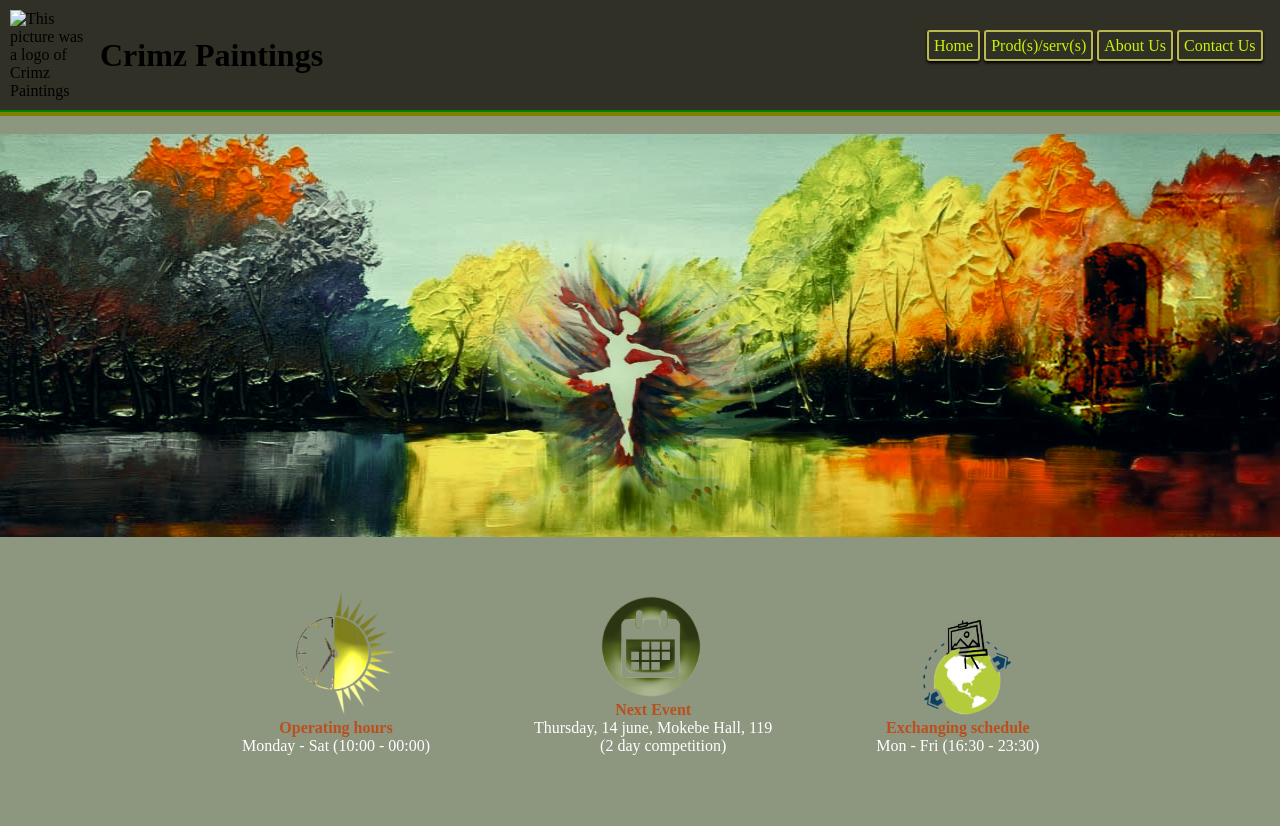
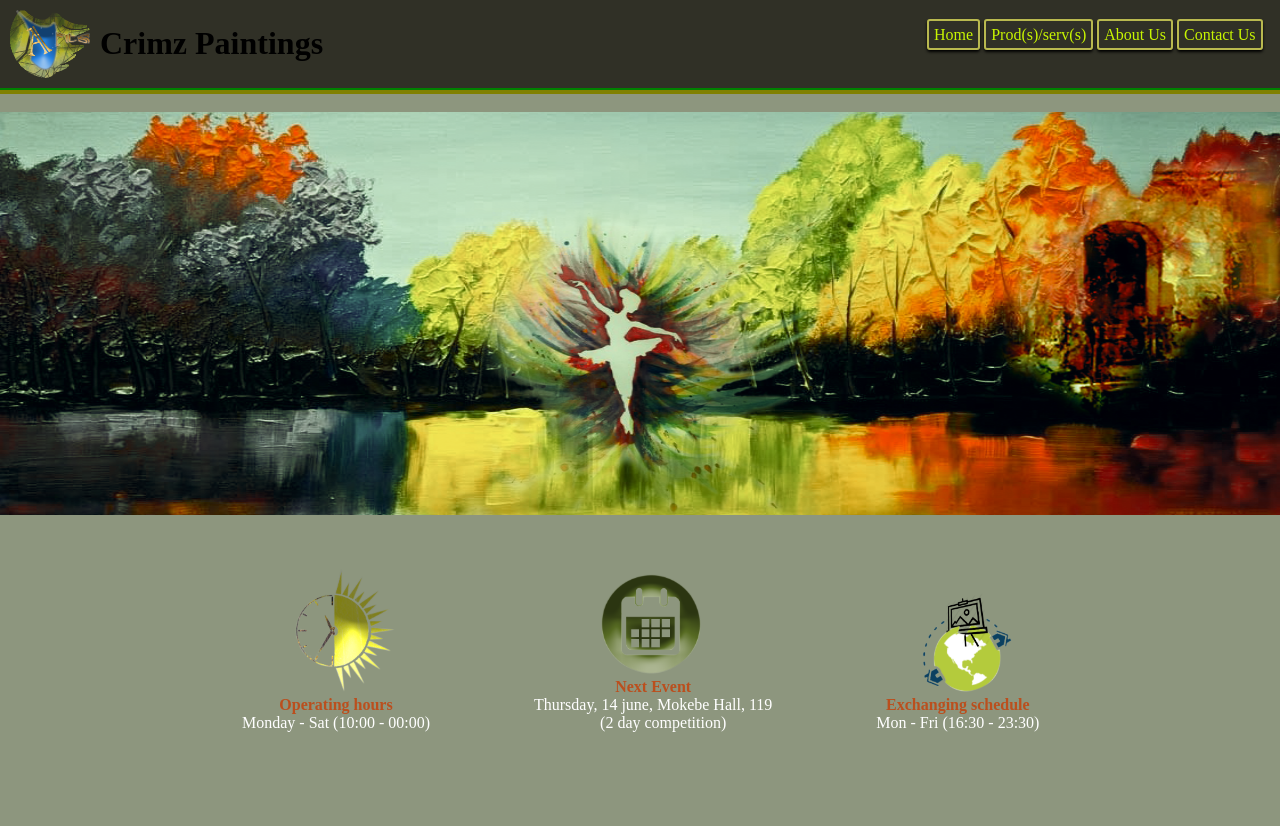
Before and after one commit to makwenda/crimzpt, a plain HTML site: page index.html in a window 1280 px wide. Drawn offline with Linux system fonts and the light colour scheme.

Commit message:
Update index.html

```diff
--- a/index.html
+++ b/index.html
@@ -7,7 +7,7 @@
         <meta name = "keywords" content = "styling, html5, css3, animation">
         <meta name = "viewport" content = "width = device-width, initial-scale = 1.0">
         <meta http-equiv="X-UA-Compatible" content="ie-edge">
-        <link rel = "shotcurt icon" type = "image/png" href = "favourite.png">
+        <link rel = "shotcurt icon" type = "image/png" href = "img/favourite.png">
         <link rel = "stylesheet" type = "text/css" href = "style.css">
         <title>Golden dirt</title>
     </head>
@@ -16,7 +16,7 @@
 
         <div class = "container">
             <div class = "logo">
-                <img src = "logo.png" width = "100px" alt = "This picture was a logo of Crimz Paintings" />
+                <img src = "img/logo.png" width = "100px" alt = "This picture was a logo of Crimz Paintings" />
                 <h1 data-text = "Crimz Paintings">
                     Crimz Paintings
                 </h1>  <!--Current logo name-->
```
